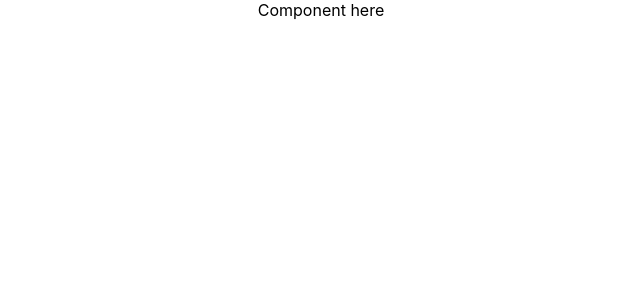
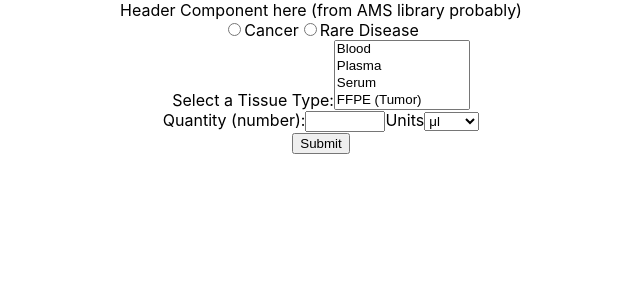
Before and after one commit to PersonofNote/TXDM, a React (Create React App) app in the folder client/: page / in a window 1280 px wide. Shown: the top 300 px of the page, without its empty margins (319-959 px from the left). Built offline with nearby package versions, Linux system fonts and the light colour scheme; no server answers.

Commit message:
Add input field and basic retrieval

```diff
--- a/client/src/App.js
+++ b/client/src/App.js
@@ -1,9 +1,8 @@
 import './App.css';
 
-import TestList from './components/TestList'
+import TableList from './components/TableList'
+import TissueForm from './components/TissueForm'
 
-// TEMP
-const url = "http://localhost:5000/users"
 
 //TODO: Add React Router
 
@@ -11,9 +10,9 @@ function App() {
   return (
     <div className="App">
       <header className="header">
-        Component here
+        Header Component here (from AMS library probably)
       </header>
-      <TestList url={url} />
+      <TissueForm />
     </div>
   );
 }
--- a/client/src/components/TestList.js
+++ b/client/src/components/TableList.js
@@ -1,6 +1,6 @@
 import {useState, useEffect} from 'react';
 
-function TestList({url}) {
+function TableList({url}) {
    const [data, setData] = useState([])
 
    useEffect(() =>{
@@ -25,4 +25,4 @@ function TestList({url}) {
     );
   }
 
-  export default TestList;
+  export default TableList;
--- /dev/null
+++ b/client/src/components/TissueForm.js
@@ -0,0 +1,88 @@
+import {useState} from 'react';
+
+const url = "http://localhost:5000/api/post_sample"
+
+function TissueForm() {
+  const [data, setData] = useState(
+    {
+        diagnosisType: null,
+        tissueType : null,
+        quantity: null
+    }
+  )
+
+  const [results, setResults] = useState(null)
+
+  // TODO: determine how to gracefully reveal options
+  // Could keep track of if this is the first time the button has been pressed
+  // E.g. if data[name] === null increment step, else do nothing
+  const [step, setStep] = useState(0)
+
+  const handleSelect = e => {
+    if (e.currentTarget.name === 'quantity'){
+        const unitsDiv = document.getElementById("units")
+        setData({...data, [e.target.name]: `${e.currentTarget.value} ${unitsDiv.value} `})
+    }else{
+        setData({...data, [e.target.name]: e.currentTarget.value})
+    }
+    console.log(data)
+  }
+
+  const handleSubmit = e => {
+    e.preventDefault()
+    console.log("POSTING" + data)
+
+    fetch(url, {
+        method: 'POST', // or 'PUT'
+        headers: {
+            'Content-Type': 'application/json',
+        },
+        body: JSON.stringify(data),
+        })
+        .then((response) => response.json())
+        .then((data) => {
+            console.log('Success:', data);
+            setResults(data)
+            console.log(results)
+        })
+        .catch((error) => {
+            console.error('Error:', error);
+        });
+
+  }
+  // TODO: Load from a table of options and populate that way
+  return (
+    <form>
+        <div>
+        <input onClick={handleSelect} type="radio" id="cancer" name="diagnosisType" value="cancer"/>
+        <label htmlFor="cancer">Cancer</label>
+        <input onClick={handleSelect} type="radio" id="rareDisease" name="diagnosisType" value="rareDisease" />
+        <label htmlFor="rareDisease">Rare Disease</label>
+        </div>
+        <div>
+        <label htmlFor="tissueType">Select a Tissue Type:</label>
+            <select required onChange={handleSelect} multiple name="tissueType" id="tissueType">
+            <option value="blood">Blood</option>
+            <option value="plasma">Plasma</option>
+            <option value="serum">Serum</option>
+            <option value="ffpe">FFPE (Tumor)</option>
+            <option value="fresh-frozen">Fresh Frozen (Tumor)</option>
+        </select>
+        </div>
+        <div>
+            <label htmlFor="quantity">Quantity (number):</label>
+            <input required onChange={handleSelect} type="number" id="quantity" name="quantity" min="1" max="10000" />
+            <label htmlFor='units'>Units</label>
+            <select name="units" id="units">
+            <option value=" μl"> μl</option>
+            <option value="ml">ml</option>
+            <option value="cc">cc</option>
+            <option value="tubes">tubes</option>
+            </select>
+        </div>
+    <button onClick={handleSubmit}>Submit </button>
+    </form>
+  );
+}
+
+export default TissueForm;
```
Also changed, not shown: 1 other file (tests, documents, lock files or other folders).
